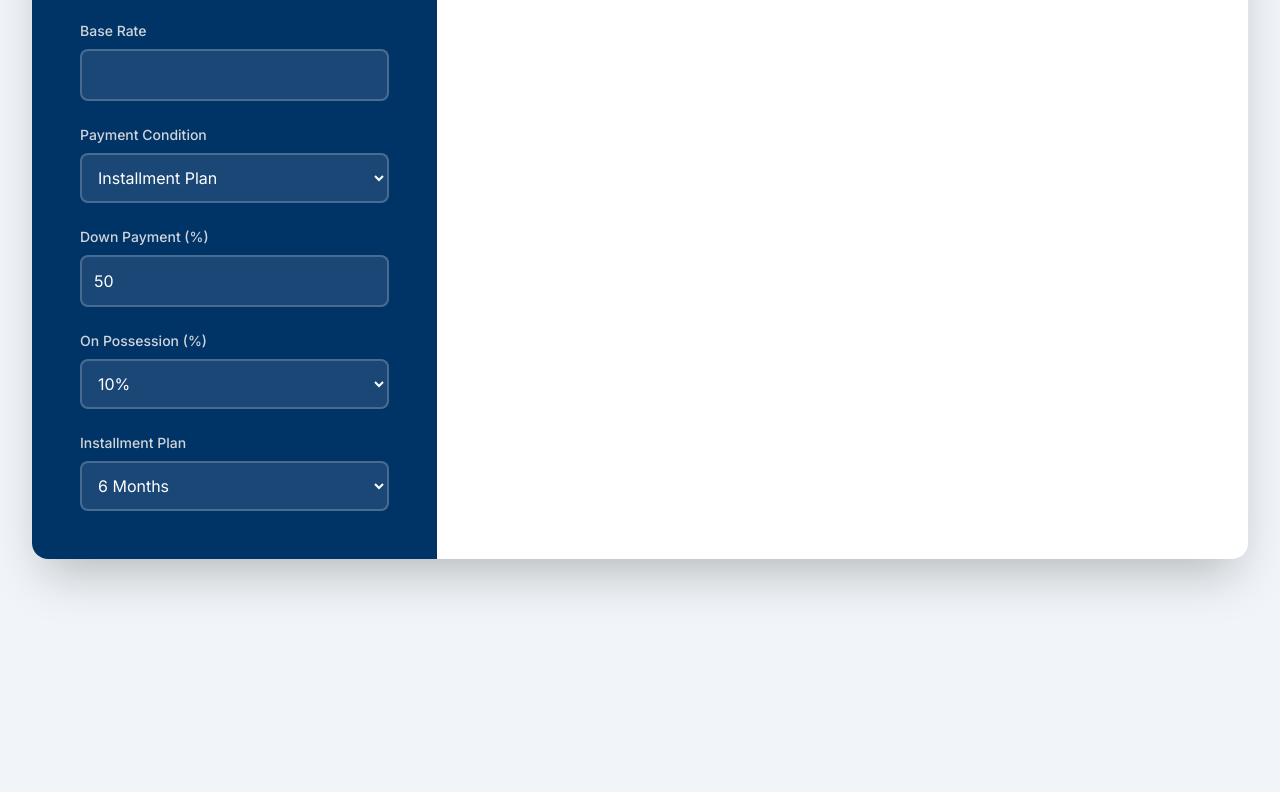
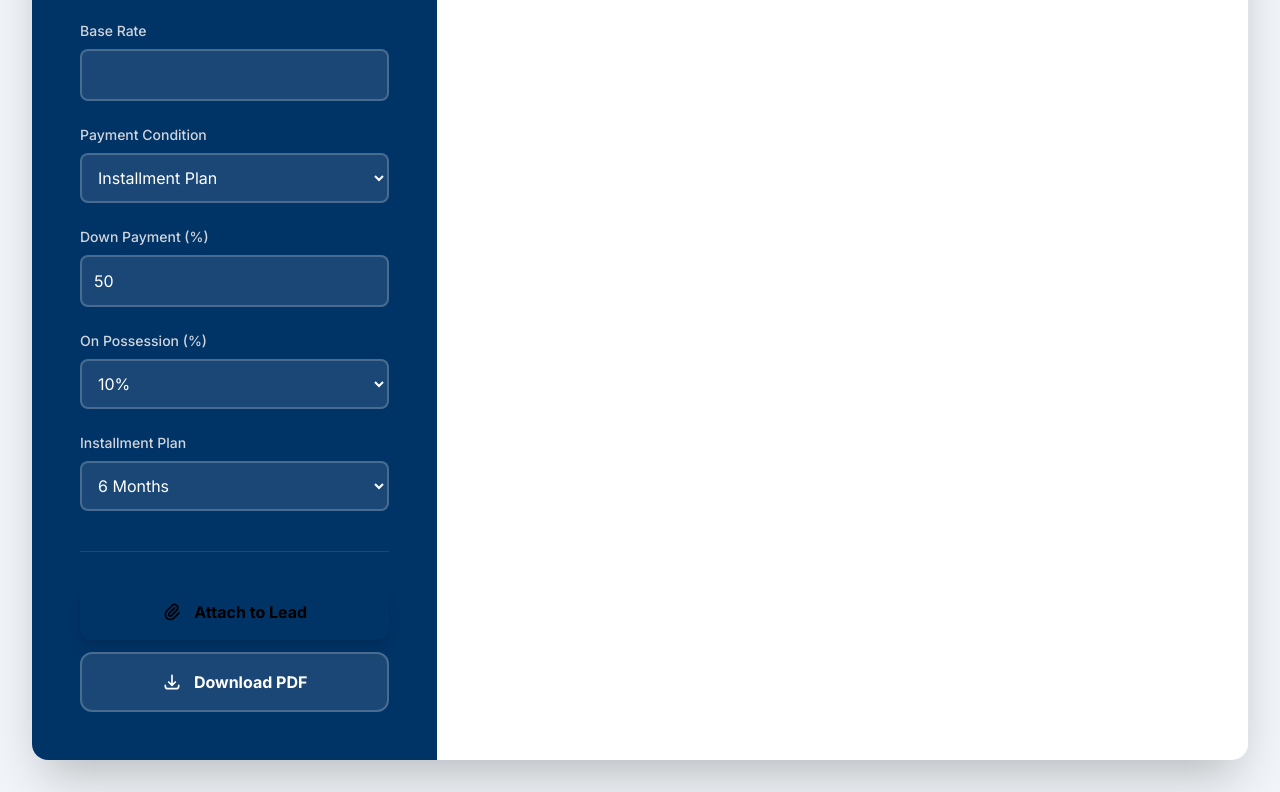
Before and after one commit to iAmHammad261/Bitrix24-Calculator-V2, a plain HTML site: page index.html in a window 1280 px wide. Shown: the part 923-1715 px from the top of the page. Before the commit the page ends 1514 px from the top, so only its background shows below. Drawn offline with nearby package versions, Linux system fonts and the light colour scheme; a script that the page names is missing.

Commit message:
feat: added the buttons at the bottom

```diff
--- a/index.html
+++ b/index.html
@@ -272,13 +272,58 @@
                 </div>
               </div>
             </div>
+
+            <div
+              class="mt-10 pt-8 border-t border-white/10 flex flex-col gap-3"
+            >
+              <button
+                id="menu-attach-lead"
+                class="flex items-center justify-center w-full px-4 py-4 bg-pci-gold text-pci-blue rounded-xl font-bold hover:bg-white transition shadow-lg group"
+              >
+                <svg
+                  xmlns="http://www.w3.org/2000/svg"
+                  class="h-5 w-5 mr-3"
+                  fill="none"
+                  viewBox="0 0 24 24"
+                  stroke="currentColor"
+                  stroke-width="2"
+                >
+                  <path
+                    stroke-linecap="round"
+                    stroke-linejoin="round"
+                    d="M15.172 7l-6.586 6.586a2 2 0 102.828 2.828l6.414-6.586a4 4 0 00-5.656-5.656l-6.415 6.585a6 6 0 108.486 8.486L20.5 13"
+                  />
+                </svg>
+                Attach to Lead
+              </button>
+
+              <button
+                id="menu-download-pdf"
+                class="flex items-center justify-center w-full px-4 py-4 bg-white/10 border-2 border-white/20 text-white rounded-xl font-bold hover:bg-white/20 transition group"
+              >
+                <svg
+                  xmlns="http://www.w3.org/2000/svg"
+                  class="h-5 w-5 mr-3"
+                  fill="none"
+                  viewBox="0 0 24 24"
+                  stroke="currentColor"
+                  stroke-width="2"
+                >
+                  <path
+                    stroke-linecap="round"
+                    stroke-linejoin="round"
+                    d="M4 16v1a3 3 0 003 3h10a3 3 0 003-3v-1m-4-4l-4 4m0 0l-4-4m4 4V4"
+                  />
+                </svg>
+                Download PDF
+              </button>
+            </div>
           </div>
 
           <div
             id="right-panel"
             class="hidden lg:block lg:col-span-8 p-6 lg:p-12"
           >
-
             <h3 class="text-2xl font-bold text-pci-blue mb-6">
               Payment Summary
             </h3>
```
